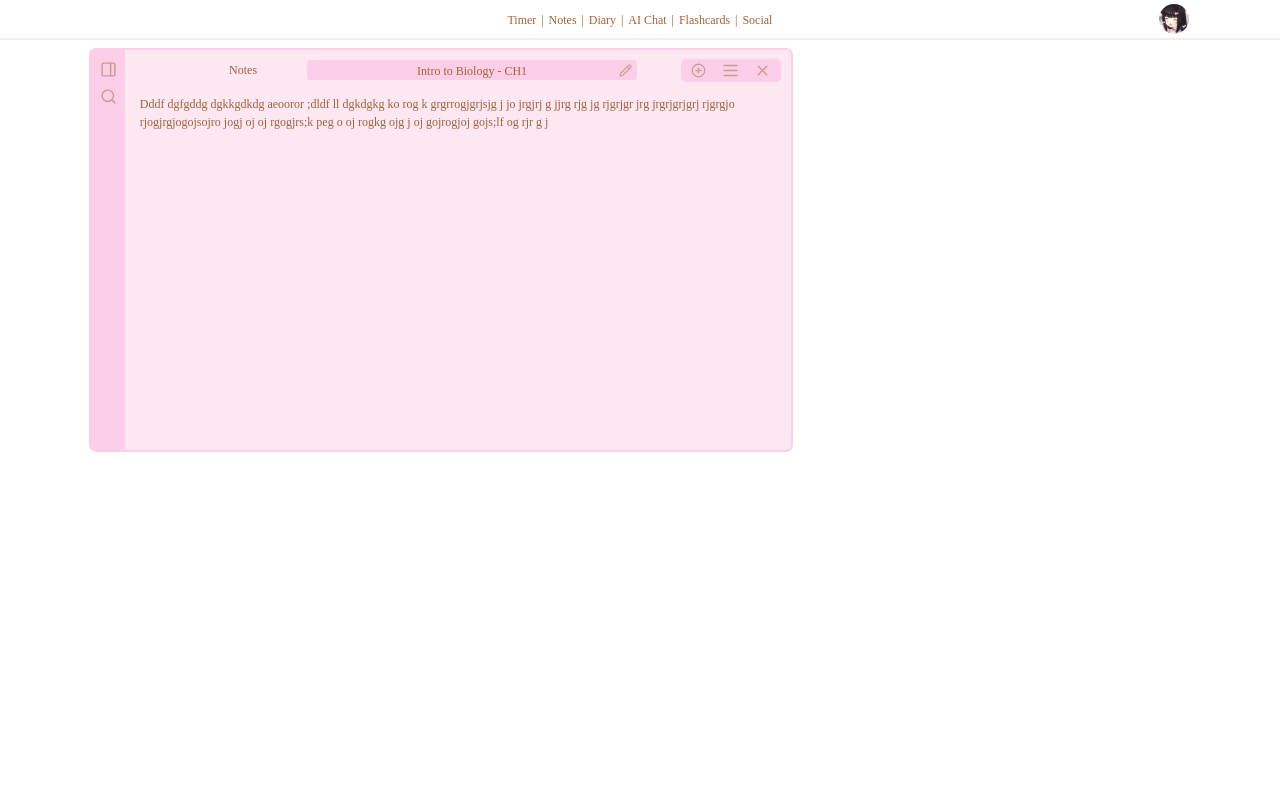
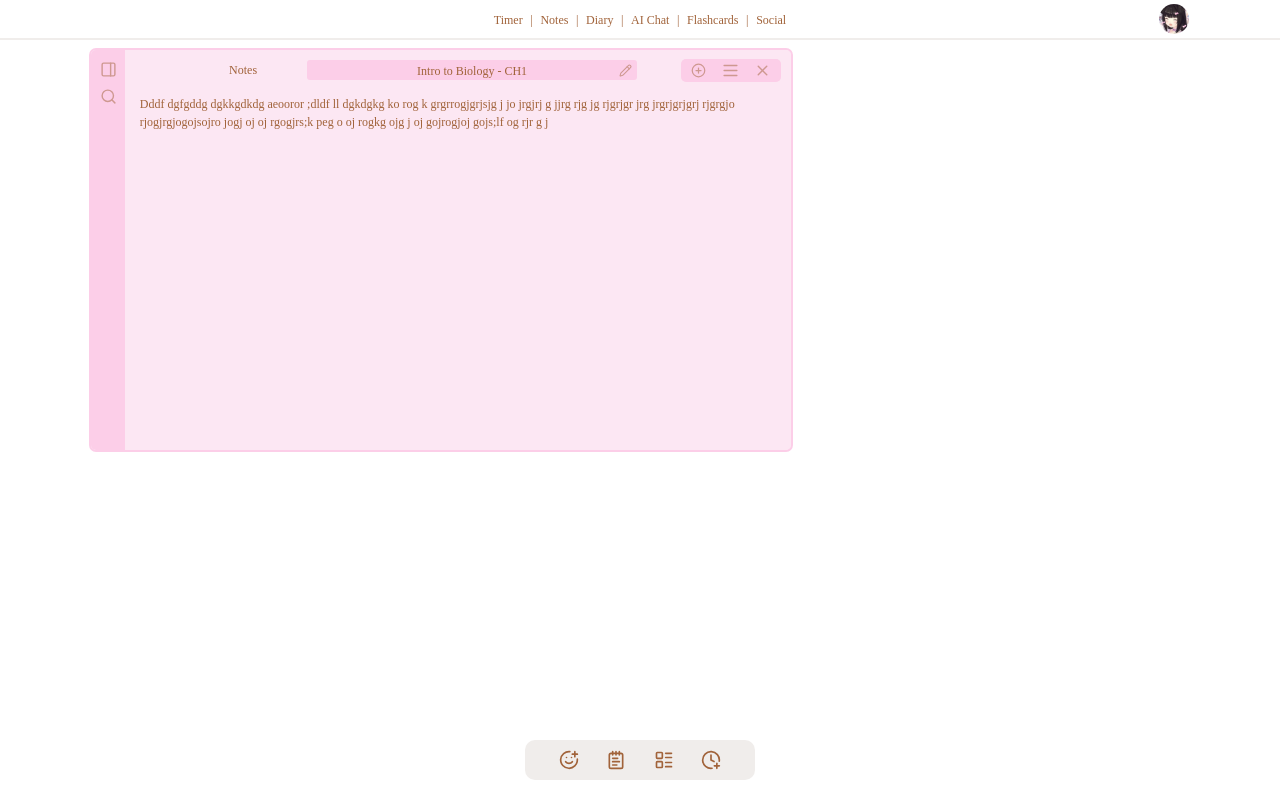
Before and after one commit to anyamao/Web1, a React (Vite) app: page / in a window 1280 px wide. Built offline with nearby package versions, Linux system fonts and the light colour scheme; a web font is replaced by a local one.

Commit message:
The last commit was a bit weird

```diff
--- a/src/App.tsx
+++ b/src/App.tsx
@@ -1,6 +1,7 @@
 import { useEffect, useState } from "react";
 import Header from "./components/Header.tsx";
 import NoteSingle from "./components/NoteSingle.tsx";
+import NoteCreation from "./components/NoteCreation.tsx";
 const App = () => {
   return (
     <main>
@@ -9,6 +10,7 @@ const App = () => {
         <div className="content-wrapper">
           <NoteSingle></NoteSingle>
         </div>
+        <NoteCreation></NoteCreation>
       </div>
     </main>
   );
--- a/src/index.css
+++ b/src/index.css
@@ -2,8 +2,6 @@
 
 * {
   font-family: "Sour Gummy";
-  font-size: 12px;
-  color: #a1633a;
 }
 
 @layer components {
@@ -23,22 +21,33 @@
     @apply flex justify-center  z-20 items-center relative  mt-[-5px] min-w-[480px] max-w-[1400px] w-6/7;
   }
   .navigation-container {
-    @apply flex flex-row justify-around z-20 absolute w-1/2 max-w-[270px]  mt-[7px];
+    @apply flex flex-row justify-around z-20 absolute text-[12px] text-[#1633a] w-1/2 max-w-[300px]  mt-[7px];
   }
   .navigation-element {
-    @apply hover:border-b-[1px] text-[12px] text-["#1633a"]  z-20 border-b-[#a1633a] transition-all duration-300;
+    @apply hover:border-b-[1px] text-[12px] text-[#a1633a]  z-20 border-b-[#a1633a] transition-all duration-300;
+  }
+
+  .normal-text {
+    @apply text-[#a1633a] text-[12px];
+  }
+  .smaller-text {
+    @apply text-[10px] text-[#a1633a];
   }
 
   .window {
-    @apply w-[700px] h-[400px] bg-pink-100 outline-[2px] outline-pink-200 mt-[10px]  flex flex-row rounded-[5px] overflow-hidden;
+    @apply w-[700px] h-[400px] text-[12px] text-[#a1633a] bg-pink-100 outline-[2px] outline-pink-200 mt-[10px]  flex flex-row rounded-[5px] overflow-hidden;
   }
   .right-panel {
     @apply w-[35px] flex flex-col items-center pt-[8px];
   }
   .name {
-    @apply flex items-center justify-center relative w-full mx-[50px] max-w-[330px] h-[20px];
+    @apply flex items-center text-[12px] text-[#a1633a] justify-center relative w-full mx-[50px] max-w-[330px] h-[20px];
   }
   .icon {
     @apply w-[17px] h-[17px] hover:scale-110 transition-transform transition-all duration-300  opacity-50 cursor-pointer my-[3px];
   }
+
+  .creating-icon {
+    @apply w-[20px] h-[20px] hover:scale-110 transition-all duration-300;
+  }
 }
```
